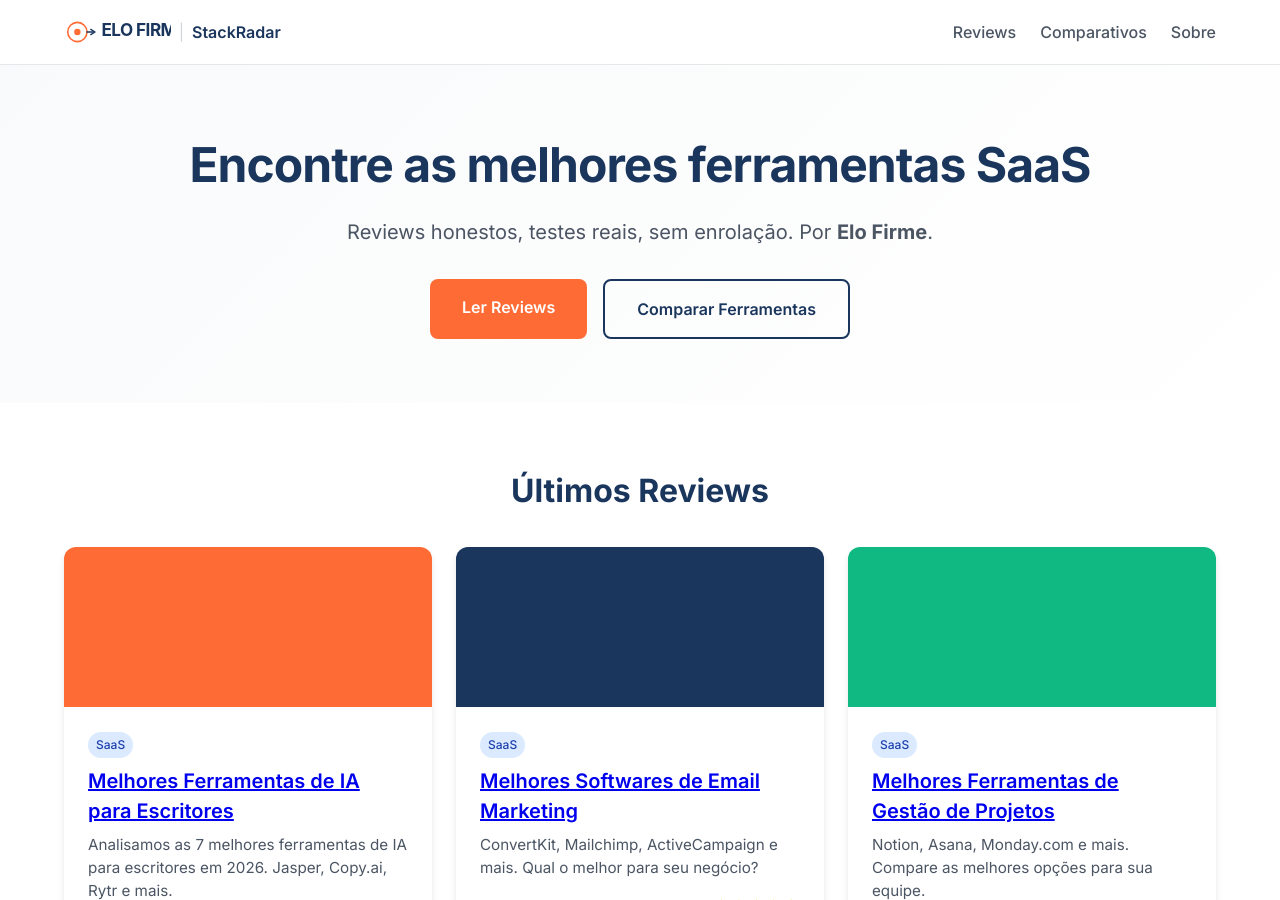
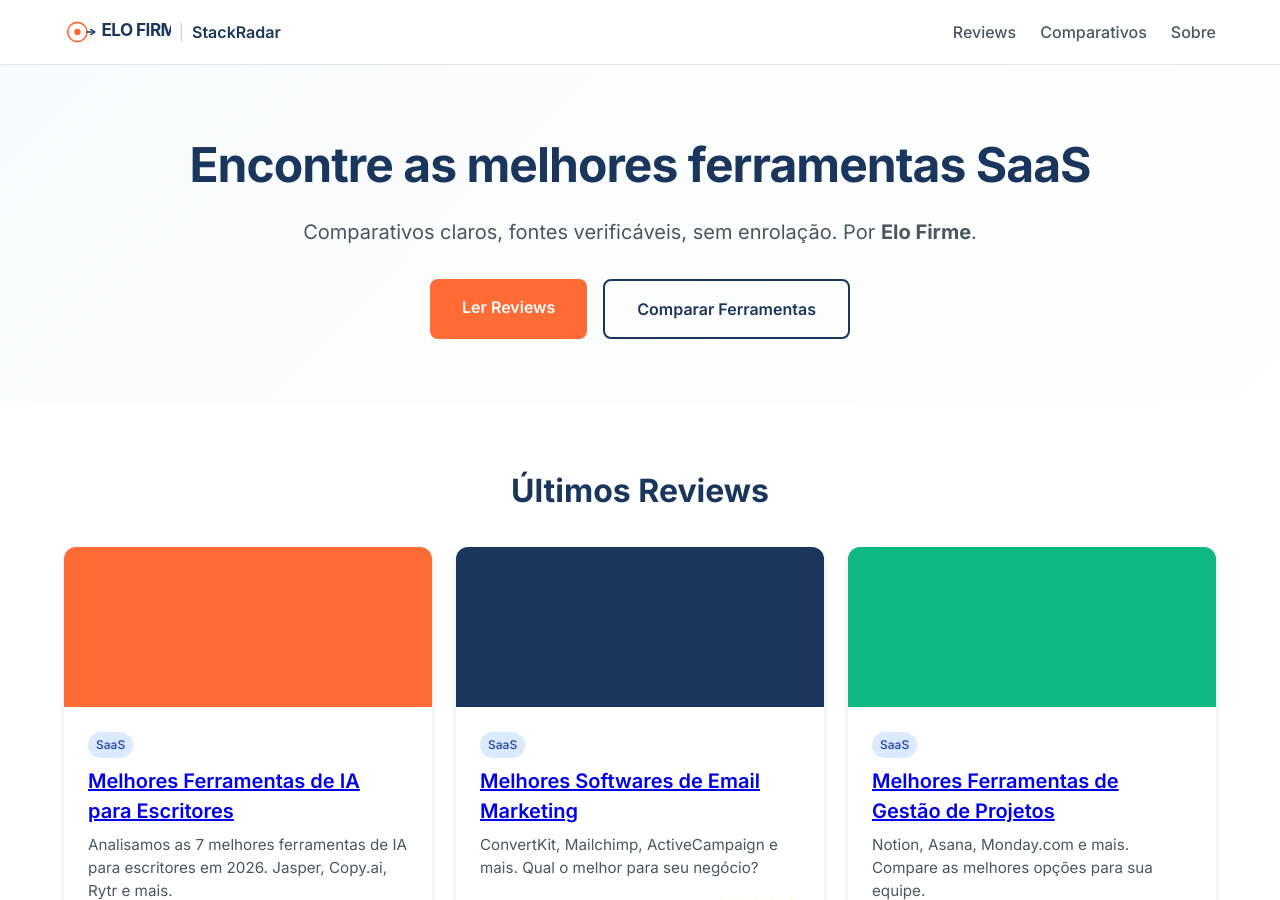
Before and after one commit to diegosouzafotografo-estrela/stackradar, a Jekyll site: the page index.html, which Jekyll copies as it is, in a window 1280 px wide and 900 px high. Built offline with Jekyll 4.4.1, drawn with Linux system fonts in a browser that asks for light colours.

Commit message:
fix: align homepage claim with research evidence

```diff
--- a/index.html
+++ b/index.html
@@ -30,7 +30,7 @@
   <section class="hero">
     <div class="container">
       <h1 class="hero-title">Encontre as melhores ferramentas SaaS</h1>
-      <p class="hero-subtitle">Reviews honestos, testes reais, sem enrolação. Por <strong>Elo Firme</strong>.</p>
+      <p class="hero-subtitle">Comparativos claros, fontes verificáveis, sem enrolação. Por <strong>Elo Firme</strong>.</p>
       <div class="hero-cta">
         <a href="#reviews" class="btn btn-primary">Ler Reviews</a>
         <a href="#comparisons" class="btn btn-secondary">Comparar Ferramentas</a>
```
